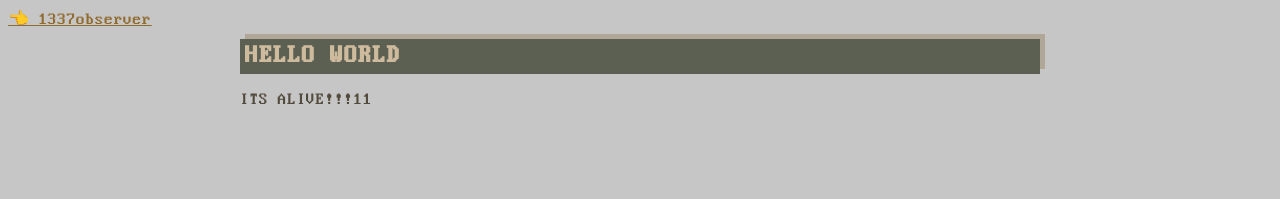
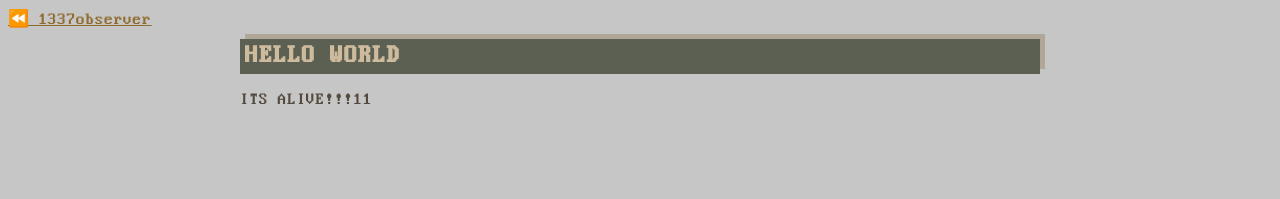
Before and after one commit to Leetcore/hacker-archive, a Jekyll site: the page built from _posts/2020-07-01-Hello-World.md, in a window 1280 px wide. Shown: the top 199 px of the page. Built offline with Jekyll 4.4.1, drawn with Linux system fonts in a browser that asks for light colours.

Commit message:
icon changed

```diff
--- a/_layouts/default.html
+++ b/_layouts/default.html
@@ -19,7 +19,7 @@
 
 <body>
 	<header>
-		<a href="/">👈 1337observer</a>
+		<a href="/">⏪ 1337observer</a>
 	</header>
 	<article id="main">
 		{{ content }}
```
